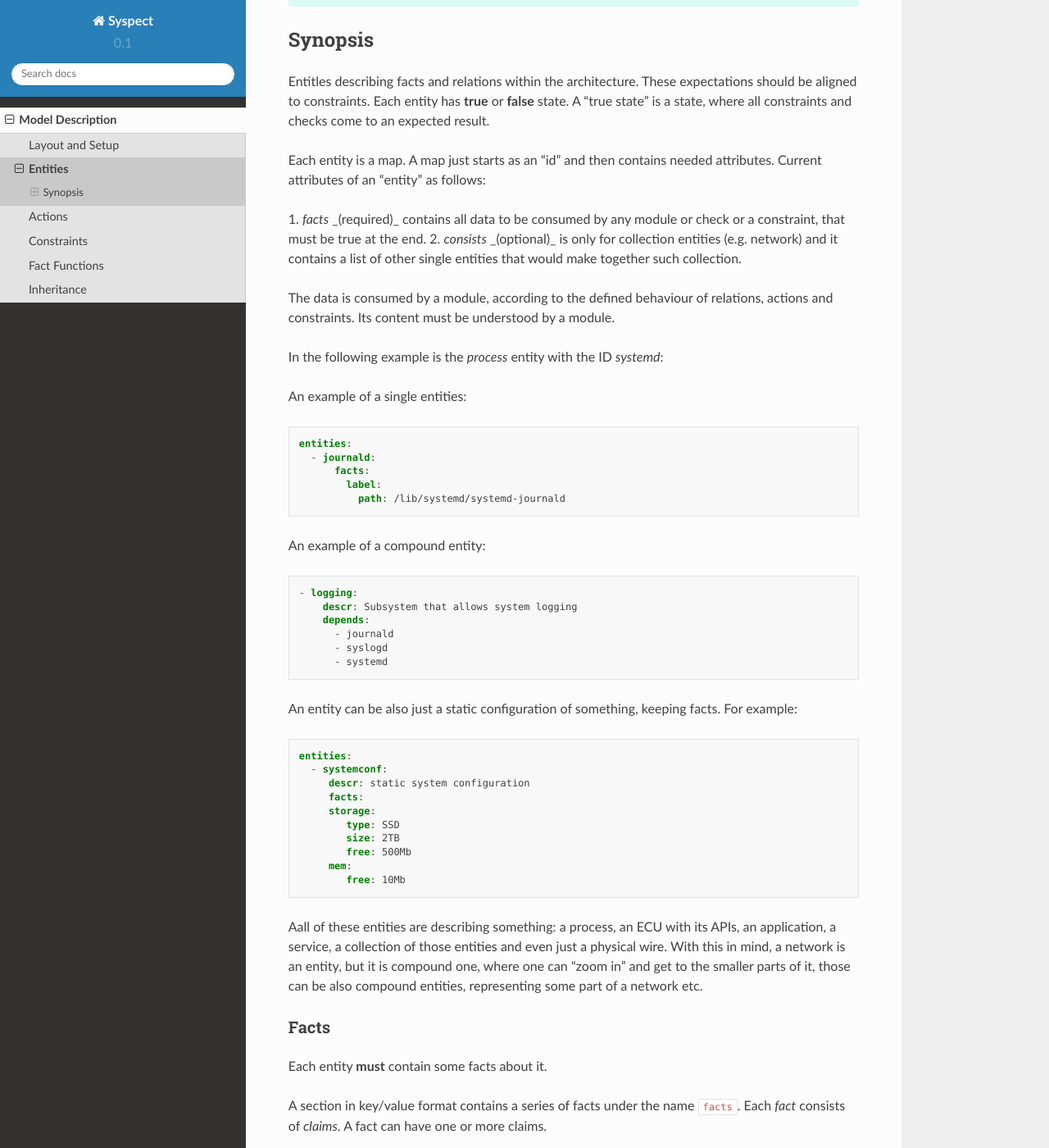
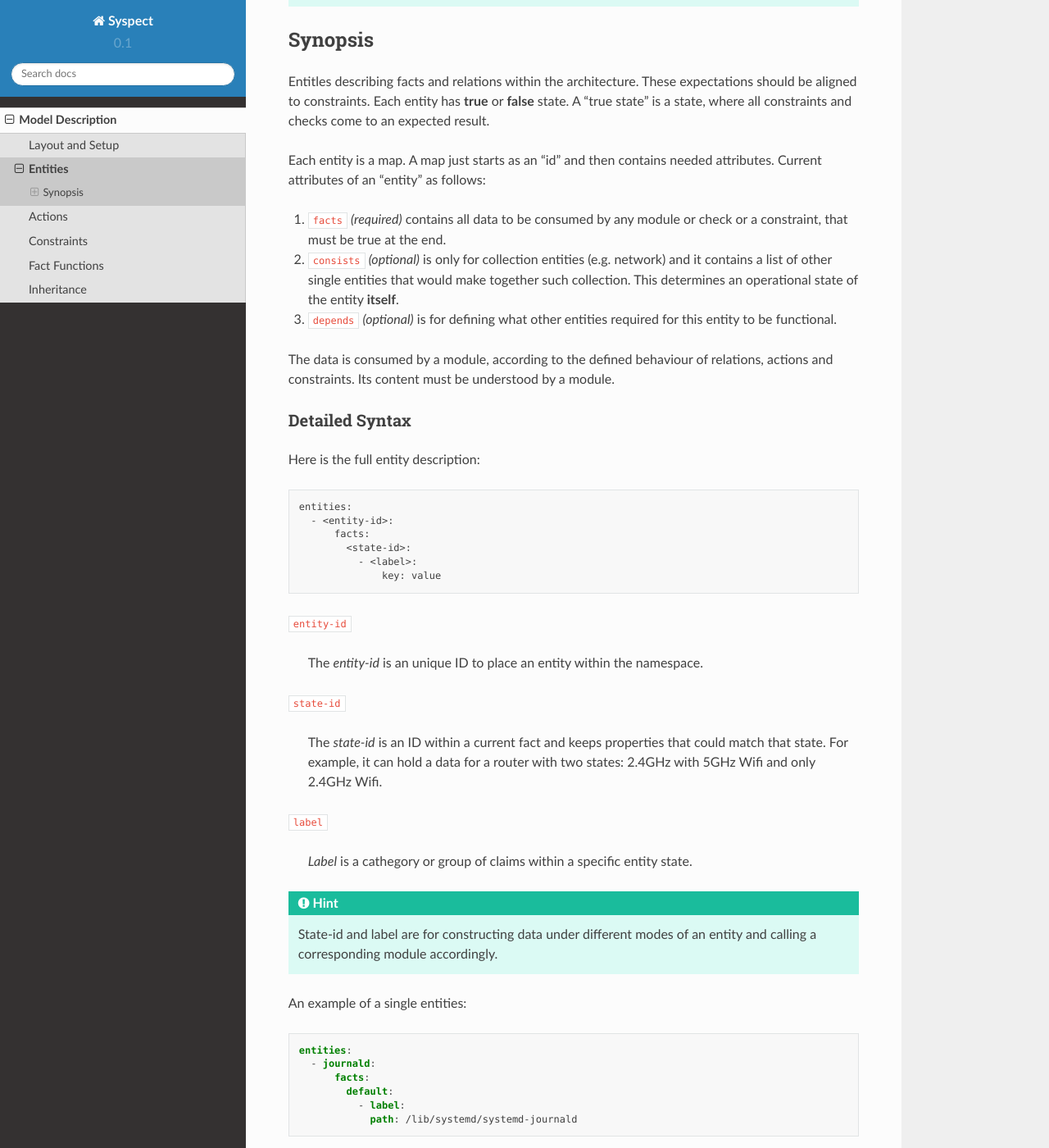
Before and after one commit to tinythings/sysinspect, a Sphinx documentation site: the page built from docs/modeldescr/entities.rst, in a window 1280 px wide and 1400 px high, scrolled down 619 px. Shown: the whole window at 82% size. Built offline with Sphinx 7.4.7 and the Read the Docs theme 2.0.0, drawn with Linux system fonts in a browser that asks for light colours; some of the changed text lies outside the part shown.

Commit message:
Add entity states concept and document it

```diff
--- a/docs/modeldescr/entities.rst
+++ b/docs/modeldescr/entities.rst
@@ -32,17 +32,45 @@ all constraints and checks come to an expected result.
 Each entity is a map. A map just starts as an "id" and then contains
 needed attributes. Current attributes of an "entity" as follows:
 
-1. `facts` _(required)_ contains all data to be consumed by any module
-or check or a constraint, that must be true at the end.
-2. `consists` _(optional)_ is only for collection entities (e.g. network)
-and it contains a list of other single entities that would make together
-such collection.
+1. ``facts`` *(required)* contains all data to be consumed by any module or check or a constraint, that must be true at the end.
+2. ``consists`` *(optional)* is only for collection entities (e.g. network) and it contains a list of other single entities that would make together such collection. This determines an operational state of the entity **itself**.
+3. ``depends`` *(optional)* is for defining what other entities required for this entity to be functional.
 
 The data is consumed by a module, according to the defined behaviour
 of relations, actions and constraints. Its content must be understood
 by a module.
 
-In the following example is the `process` entity with the ID `systemd`:
+Detailed Syntax
+^^^^^^^^^^^^^^^
+
+Here is the full entity description:
+
+.. code-block::  text
+
+   entities:
+     - <entity-id>:
+         facts:
+           <state-id>:
+             - <label>:
+                 key: value
+
+
+``entity-id``
+
+  The *entity-id* is an unique ID to place an entity within the namespace.
+
+``state-id``
+
+  The *state-id* is an ID within a current fact and keeps properties that could match that state. For example, it can hold a data
+  for a router with two states: 2.4GHz with 5GHz Wifi and only 2.4GHz Wifi.
+
+``label``
+
+  *Label* is a cathegory or group of claims within a specific entity state.
+
+.. hint::
+
+   State-id and label are for constructing data under different modes of an entity and calling a corresponding module accordingly.
 
 An example of a single entities:
 
@@ -51,8 +79,9 @@ An example of a single entities:
    entities:
      - journald:
          facts:
-           label:
-             path: /lib/systemd/systemd-journald
+           default:
+             - label:
+               path: /lib/systemd/systemd-journald
 
 An example of a compound entity:
 
@@ -74,12 +103,14 @@ For example:
      - systemconf:
         descr: static system configuration
         facts:
-        storage:
-           type: SSD
-           size: 2TB
-           free: 500Mb
-        mem:
-           free: 10Mb
+          default:
+            - main:
+                storage:
+                type: SSD
+                size: 2TB
+                free: 500Mb
+              mem:
+                free: 10Mb
 
 Aall of these entities are describing something: a process, an ECU with its APIs,
 an application, a service, a collection of those entities and even just a physical wire.
@@ -93,15 +124,17 @@ Facts
 Each entity **must** contain some facts about it.
 
 A section in key/value format contains a series of facts under the name ``facts``. Each *fact*
-consists of *claims*. A fact can have one or more claims.
+consists of *claims*. A fact can have one or more claims. Fact has also states. States are essentially
+facts segregation by which constraints and actions selecting different parameters for the processing module.
 
 Syntax:
 
-.. code-block:: yaml
+.. code-block:: text
 
    facts:
-     <label>:
-       key: value
+     <id>:
+       - <state>:
+           key: value
 
 Each fact has a *label* which then allows to tag it, so any other process can refer to this
 particular fact directly or indirectly. Main usage of labels are in declarative constraints.
@@ -118,11 +151,17 @@ listening to the world:
       # The label isn't addressed and skipped.
       tcp-network:
 
-         # Here are whatever key/value data, understandable by a
-         # corresponding plugin.
-         type: tcp
-         port: 0.0.0.0:22
-         listen: 0.0.0.0:*
+         # State ID by which action may refer it
+         default-state:
+
+            # Fact label
+            - label:
+
+                # Here are whatever key/value data, understandable by a
+                # corresponding plugin.
+                type: tcp
+                port: 0.0.0.0:22
+                listen: 0.0.0.0:*
 
 Facts's claims are just arbitrary key/value that can be then later referred by a corresponding
 consumer, such as a logic flow, an action, a plugin etc.
```
Also changed, not shown: docs/modeldescr/actions.rst (+46 -23 lines), 2 other files.
